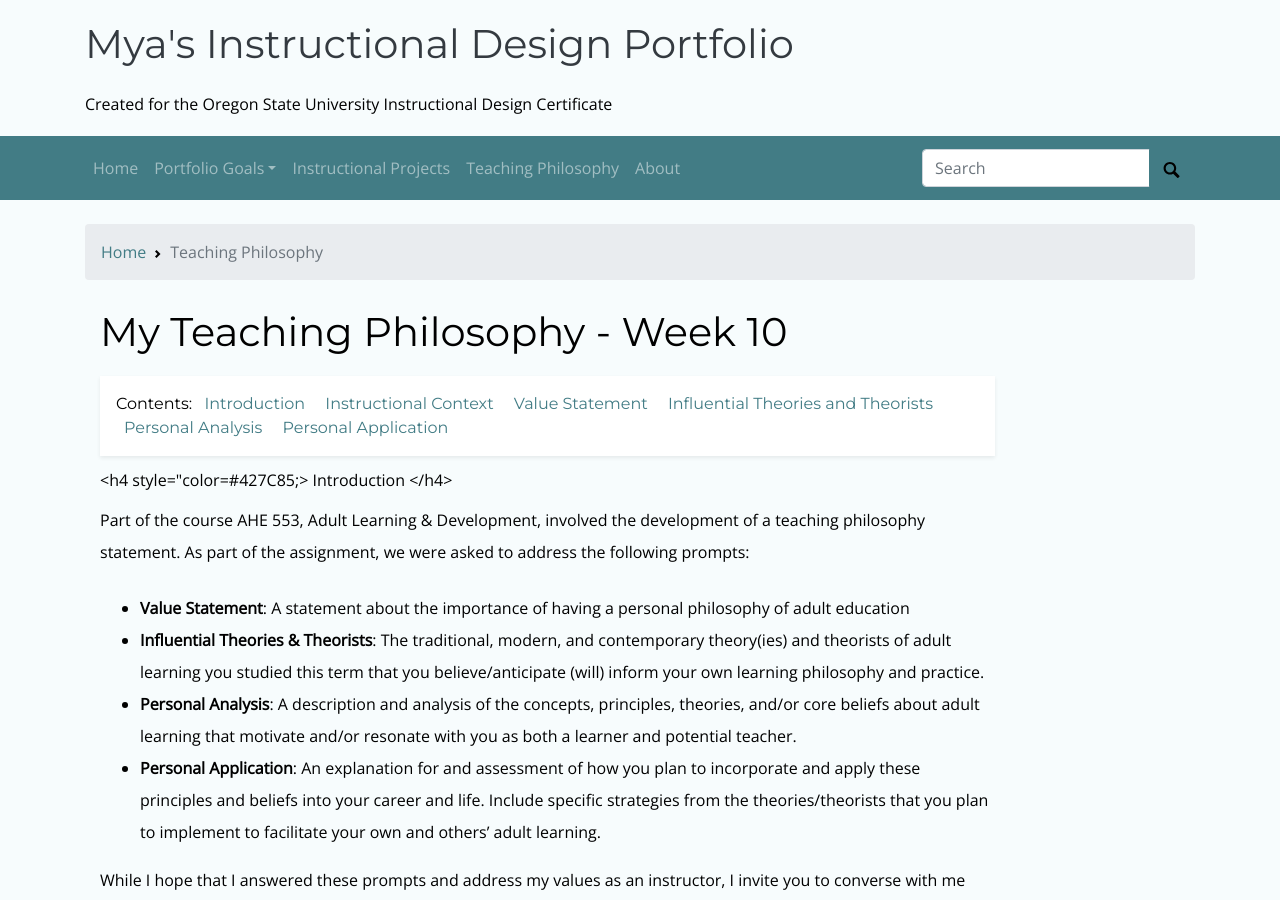
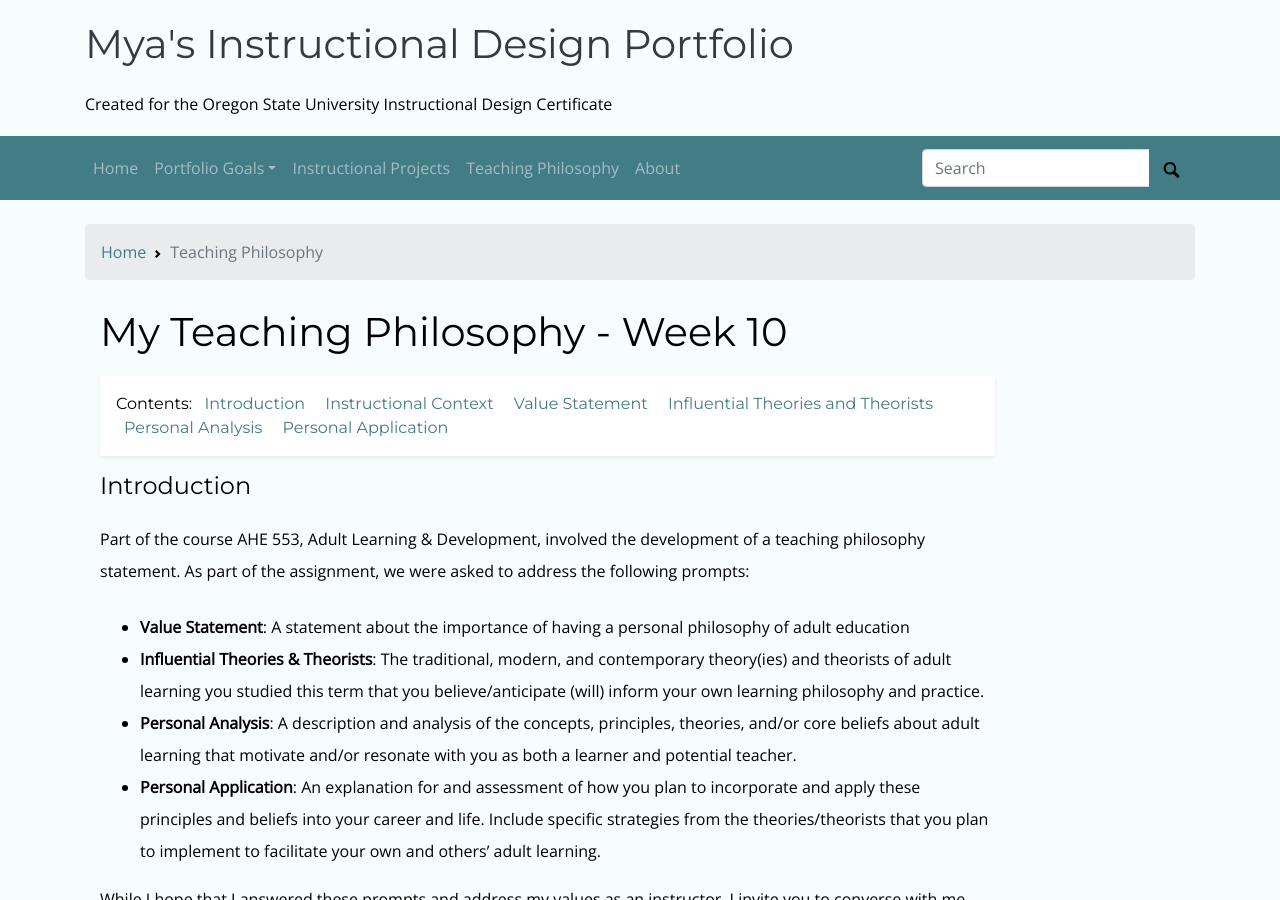
Before and after one commit to mxballin/instructional-design, a Jekyll site: the page built from pages/teachingphilosophy.md, in a window 1280 px wide and 900 px high. Built offline with Jekyll 4.4.1, drawn with Linux system fonts in a browser that asks for light colours; some web fonts are replaced.

Commit message:
Update teachingphilosophy.md

```diff
--- a/pages/teachingphilosophy.md
+++ b/pages/teachingphilosophy.md
@@ -17,7 +17,7 @@ permalink: /teachingphilosophy.html
 
 {% include feature/nav-menu.html sections="Introduction;Instructional Context;Value Statement;Influential Theories and Theorists;Personal Analysis;Personal Application" %}
 
-  <h4 style="color=#427C85;> Introduction </h4>
+  <h4 style="color=#427C85;"> Introduction </h4>
 <p class="py-2" style="width=75ch;">
 Part of the course AHE 553, Adult Learning & Development, involved the development of a teaching philosophy statement. As part of the assignment, we were asked to address the following prompts:
 
```
